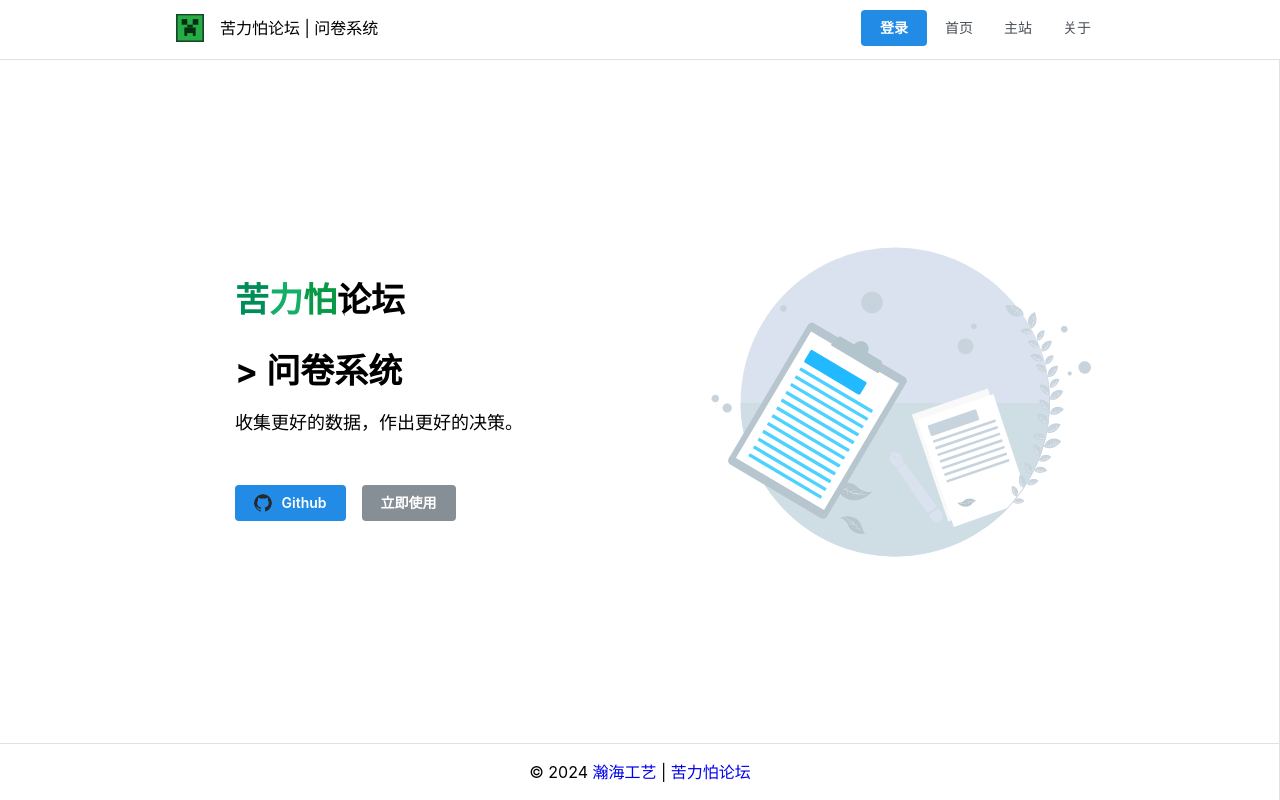
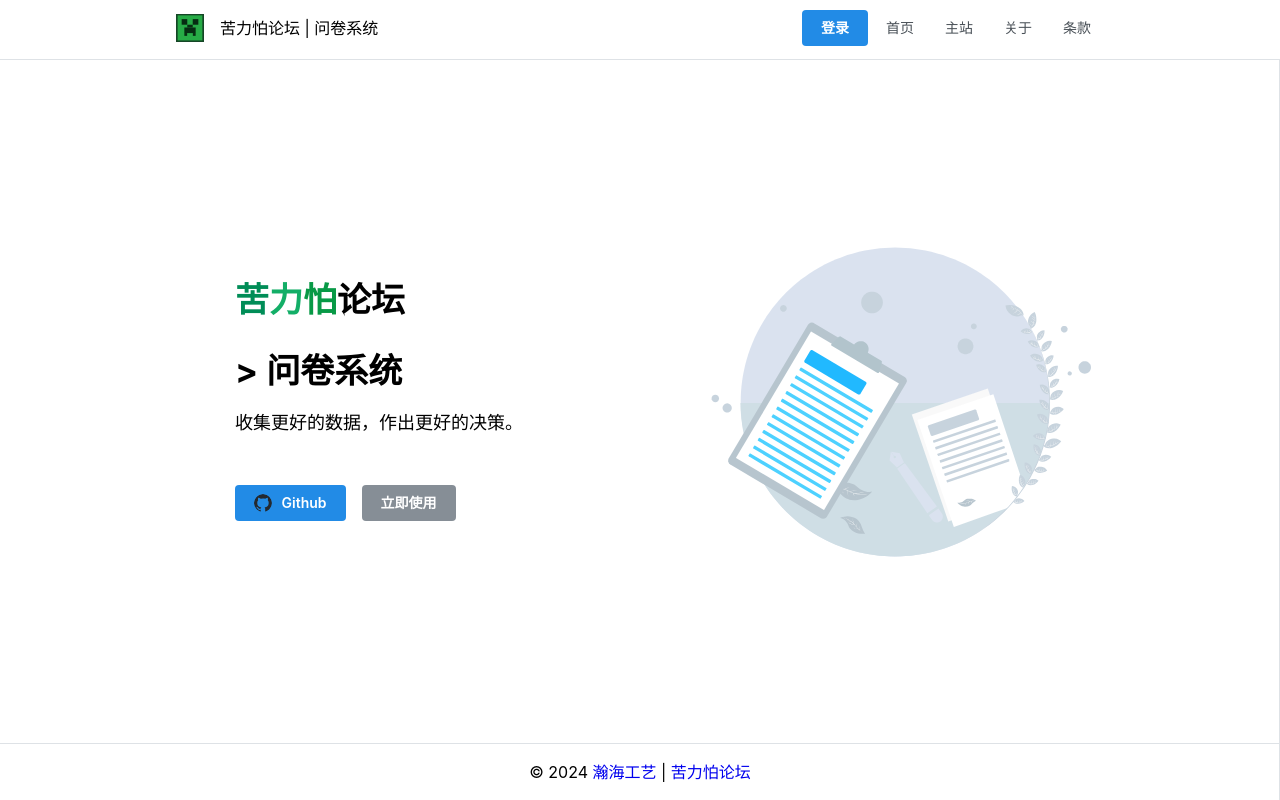
Before and after one commit to TeamVastsea/klpbbs_survey_frontend, a Next.js app: page / in a window 1280 px wide. Built offline with nearby package versions, Linux system fonts and the light colour scheme.

Commit message:
chore: add tos to header

```diff
--- a/components/Header.tsx
+++ b/components/Header.tsx
@@ -14,6 +14,7 @@ const links: Link[] = [
     { link: '/', label: '首页' },
     { link: 'https://klpbbs.com', label: '主站' },
     { link: '/about', label: '关于' },
+    { link: '/tos', label: '条款' },
 ];
 
 export default function Header({ opened, toggle }: HeaderProps) {
--- a/components/NavbarList.tsx
+++ b/components/NavbarList.tsx
@@ -13,6 +13,7 @@ const links: Link[] = [
     { link: '/', label: '首页' },
     { link: 'https://klpbbs.com', label: '主站' },
     { link: '/about', label: '关于' },
+    { link: '/tos', label: '条款' },
 ];
 
 export function NavbarList() {
```
